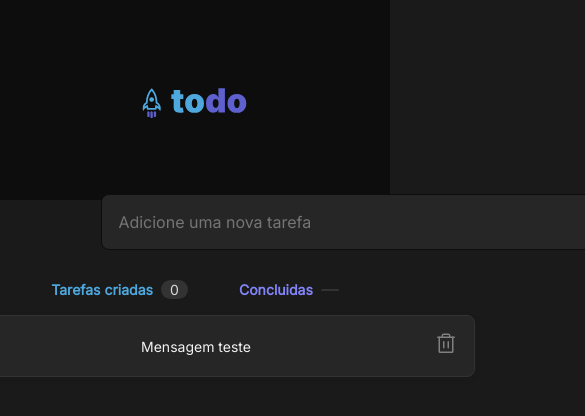
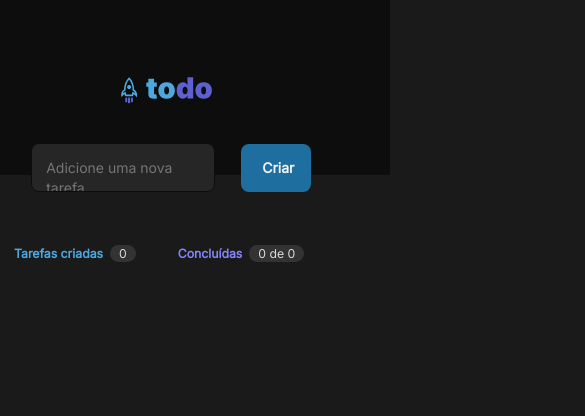
Before and after one commit to CaioMVargas/to-do-list, a React (Vite) app: page / in a window 390 px wide. Shown: the top 416 px of the page, 585 px wide, since content can reach past the window. Built offline with nearby package versions, Linux system fonts and the light colour scheme.

Commit message:
Finalizando algumas estilizações

```diff
--- a/src/App.jsx
+++ b/src/App.jsx
@@ -1,5 +1,6 @@
 import { Header } from "./components/Header";
 import { NewTask } from "./components/NewTask";
+import styles from "./components/App.module.css";
 
 
 import "./global.css";
@@ -7,7 +8,7 @@ import "./global.css";
 export function App() {
   return (
     <>
-      <div>
+      <div className={styles.wrapper}>
         <Header/>
         <NewTask/>
       </div>
--- /dev/null
+++ b/src/components/App.module.css
@@ -0,0 +1,14 @@
+.wrapper {
+    max-width: 100rem;
+    margin:auto;
+}
+
+@media (max-width: 768px) {
+html{
+    font-size: 87.5%;
+}
+    .wrapper{
+        max-width: 30rem;
+        gap: 1rem;
+    }
+}
--- a/src/components/Header.module.css
+++ b/src/components/Header.module.css
@@ -10,3 +10,11 @@
 .header img{
     height: 2.5rem;
 }
+
+@media (max-width: 768px) {
+    .header{
+        flex-direction: column;
+        justify-content: center;
+        padding-right: 4rem;
+    }
+}
--- a/src/components/NewTask.jsx
+++ b/src/components/NewTask.jsx
@@ -1,35 +1,42 @@
-import {PlusCircle} from "phosphor-react";
+import { PlusCircle } from "phosphor-react";
 import styles from "./NewTask.module.css";
 import { Task } from "./Tasks";
 import { useState } from "react";
 import { TaskCounter } from "./TaskCounter";
 
-
-export function NewTask({content}) {
-
-  const [tasks, setTasks] = useState([
-    'Mensagem teste'
-  ]);
+export function NewTask({ content }) {
+  const [tasks, setTasks] = useState([]);
 
   const [newTaskText, setNewTaskText] = useState('');
 
-  function handleCreateNewTask(){
-    event.preventDefault()
+  const [completedTasks, setCompletedTasks] = useState(0);
+
+  function handleCreateNewTask(event) {
+    event.preventDefault();
 
     setTasks([...tasks, newTaskText]);
     setNewTaskText('');
   }
 
-  function handleNewTaskChange() {
-    setNewTaskText(event.target.value)
+  function handleNewTaskChange(event) {
+    setNewTaskText(event.target.value);
   }
 
-  function deleteTask(taskToDelete){
-    const tasksWithoutDeletedOne = tasks.filter(task => {
-      return task !== taskToDelete;
-    })
+  function deleteTask(taskToDelete) {
+    const tasksWithoutDeletedOne = tasks.filter(task => task !== taskToDelete);
+    setTasks(tasksWithoutDeletedOne);
 
-    setTasks(tasksWithoutDeletedOne);
+    if (completedTasks > 0) {
+      setCompletedTasks(completedTasks - 1);
+    }
+  }
+
+  function handleTaskToggle(taskContent, isChecked) {
+    if (isChecked) {
+      setCompletedTasks(completedTasks + 1);
+    } else {
+      setCompletedTasks(completedTasks - 1);
+    }
   }
 
   return (
@@ -44,14 +51,21 @@ export function NewTask({content}) {
             required
           />
           <footer className={styles.footer}>
-            <button type="submit" >Criar <PlusCircle size={16}/></button>
+            <button type="submit" >Criar <PlusCircle size={16} /></button>
           </footer>
         </form>
       </div>
       <div>
-      <TaskCounter/>
+        <TaskCounter tasksCreated={tasks.length} tasksCompleted={completedTasks} />
         {tasks.map(task => {
-        return <Task content={task}/>
+          return (
+            <Task
+              key={task}
+              content={task}
+              onDeleteTask={deleteTask}
+              onTaskToggle={handleTaskToggle}
+            />
+          );
         })}
       </div>
     </>
--- a/src/components/NewTask.module.css
+++ b/src/components/NewTask.module.css
@@ -8,6 +8,8 @@
 }
 
 .form{
+    width: 100%;
+    max-width: 50rem;
     display: flex;
     flex-direction: row;
     align-items: center
@@ -49,3 +51,23 @@
 .footer button:hover{
     background: var(--blue);
 }
+
+@media (max-width: 768px) {
+    html{
+        font-size: 87.5%;
+    }
+        .container{
+            top: 17%;
+            left: 8%;
+        }
+
+        .footer button{
+            width: 5rem;
+        }
+
+        .form{
+            width: 20rem;
+            max-width: 30rem;
+            gap: 1rem;
+        }
+    }
--- a/src/components/Task.module.css
+++ b/src/components/Task.module.css
@@ -131,3 +131,19 @@ input[type="checkbox"]:checked:after {
   margin-left: auto;
   padding-left: 1rem;
 }
+
+.completedText{
+  text-decoration: line-through;
+  font-size: 14px;
+  color: var(--gray-300);
+}
+
+@media (max-width: 768px) {
+    .task{
+      width: 17rem;
+    }
+
+    .list{
+      padding-right: 5rem;
+    }
+  }
--- a/src/components/TaskCounter.jsx
+++ b/src/components/TaskCounter.jsx
@@ -1,19 +1,16 @@
-import styles from '../components/TaskCounter.module.css'
+import styles from './TaskCounter.module.css'
 
-export function TaskCounter({taskCount}) {
-
+export function TaskCounter({ tasksCreated, tasksCompleted }) {
   return (
-    <>
     <header className={styles.container}>
       <div className={styles.countNumber}>
         <strong className={styles.tasksCreated}>Tarefas criadas</strong>
-          <span>0</span>
+        <span>{tasksCreated}</span>
       </div>
       <div className={styles.countNumber}>
-          <strong className={styles.completedTasks}>Concluidas</strong>
-          <span>{taskCount}</span>
+        <strong className={styles.completedTasks}>Concluídas</strong>
+        <span>{tasksCompleted} de {tasksCreated}</span>
       </div>
     </header>
-    </>
   );
 }
--- a/src/components/TaskCounter.module.css
+++ b/src/components/TaskCounter.module.css
@@ -28,3 +28,13 @@
     font-size: 0.875rem;
     color: var(--purple);
   }
+
+  @media (max-width: 768px) {
+    .container{
+      padding-left: 1rem;
+      font-size: 87.5%;
+      align-items: center;
+      justify-content: flex-start;
+      gap: 3rem;
+    }
+    }
--- a/src/components/Tasks.jsx
+++ b/src/components/Tasks.jsx
@@ -2,18 +2,12 @@ import { useState } from "react";
 import styles from "./Task.module.css";
 import { Trash } from "phosphor-react";
 
-export function Task({ content, onDeleteTask }) {
-  const [taskCount, setTaskCount] = useState(0);
+export function Task({ content, onDeleteTask, onTaskToggle}) {
   const [checked, setChecked] = useState(false);
 
-  const handleTaskCount = () => {
-
-    if (!checked) {
-      setTaskCount(taskCount + 1);
-    } else {
-      setTaskCount(taskCount - 1);
-    }
-    setChecked(!checked)
+  const handleTaskToggle = () => {
+    setChecked(!checked);
+    onTaskToggle(content, !checked);
   }
 
   function handleDeleteTask() {
@@ -21,19 +15,18 @@ export function Task({ content, onDeleteTask }) {
   }
 
   return (
-    <>
     <form className={styles.list}>
       <div className={styles.checkbox}>
         <div className={styles.task}>
           <input
-              onClick={handleTaskCount}
+            onClick={handleTaskToggle}
             type="checkbox"
             checked={checked}
             name="checkbox1"
             id="checkbox1"
           />
           <label htmlFor="checkbox1" />
-            <p>{content}</p>
+          <p className={`${styles.taskText} ${checked ? styles.completedText : ''}`}>{content}</p>
           <footer>
             <button
               onClick={handleDeleteTask}
@@ -46,6 +39,5 @@ export function Task({ content, onDeleteTask }) {
         </div>
       </div>
     </form>
-    </>
   );
 }
```
Lines whose indentation alone changed are shown as unchanged.
